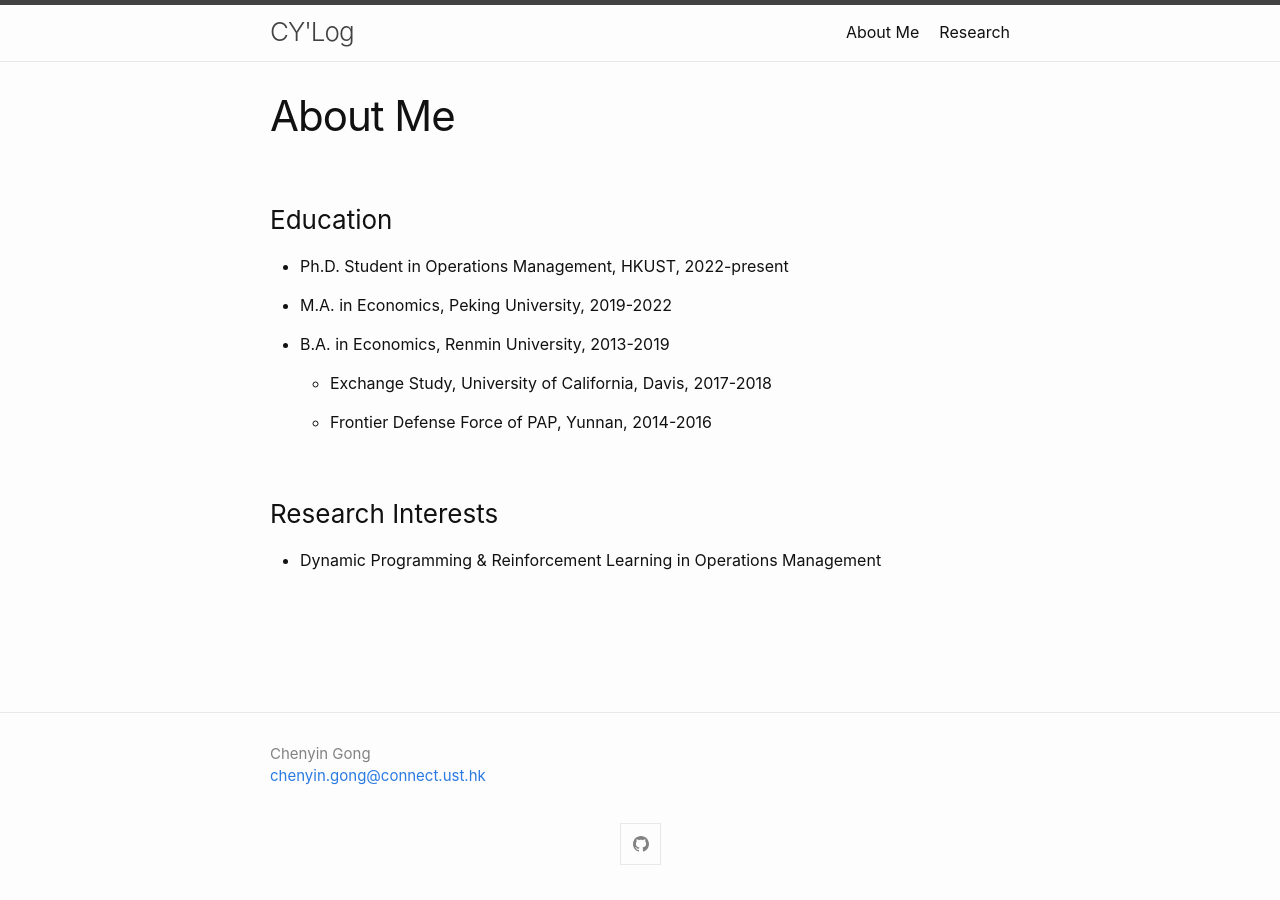
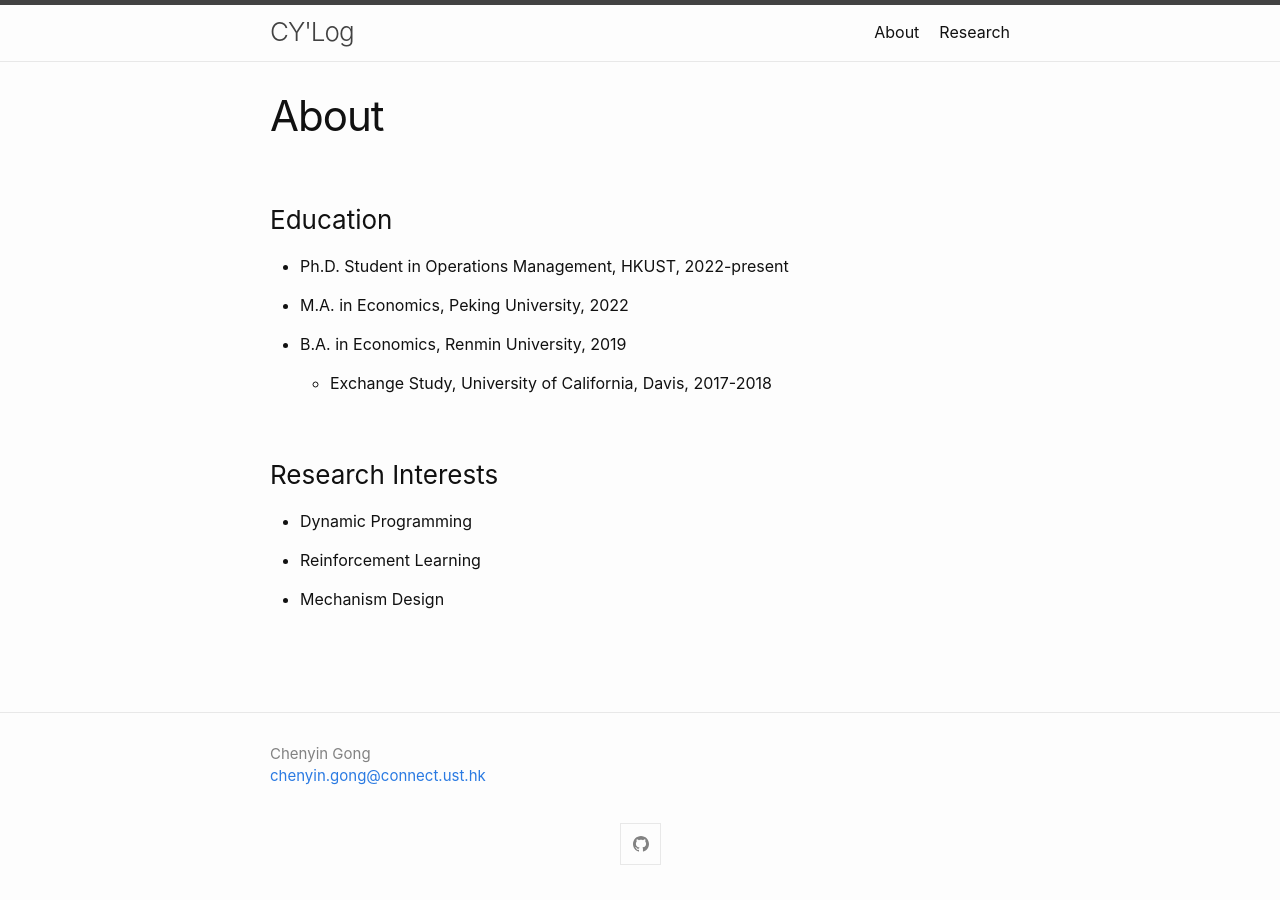
Before and after one commit to chenyingong/chenyingong.github.io, a Jekyll site: the page built from about.md, in a window 1280 px wide. Built offline with Jekyll 4.4.1, drawn with Linux system fonts in a browser that asks for light colours.

Commit message:
update my info

```diff
--- a/about.md
+++ b/about.md
@@ -1,6 +1,6 @@
 ---
 layout: page
-title: About Me
+title: About
 permalink: /about/
 ---
 
@@ -8,14 +8,16 @@ permalink: /about/
 
   * Ph.D. Student in Operations Management, HKUST, 2022-present
 
-  * M.A. in Economics, Peking University, 2019-2022
+  * M.A. in Economics, Peking University, 2022
 
-  * B.A. in Economics, Renmin University, 2013-2019
+  * B.A. in Economics, Renmin University, 2019
 
     * Exchange Study, University of California, Davis, 2017-2018
 
-    * Frontier Defense Force of PAP, Yunnan, 2014-2016
-
 ### Research Interests
 
-  * Dynamic Programming & Reinforcement Learning in Operations Management
+  * Dynamic Programming
+
+  * Reinforcement Learning
+
+  * Mechanism Design
```
Also changed, not shown: index.md (+1 -3 lines), research.md (+2 -4 lines).
